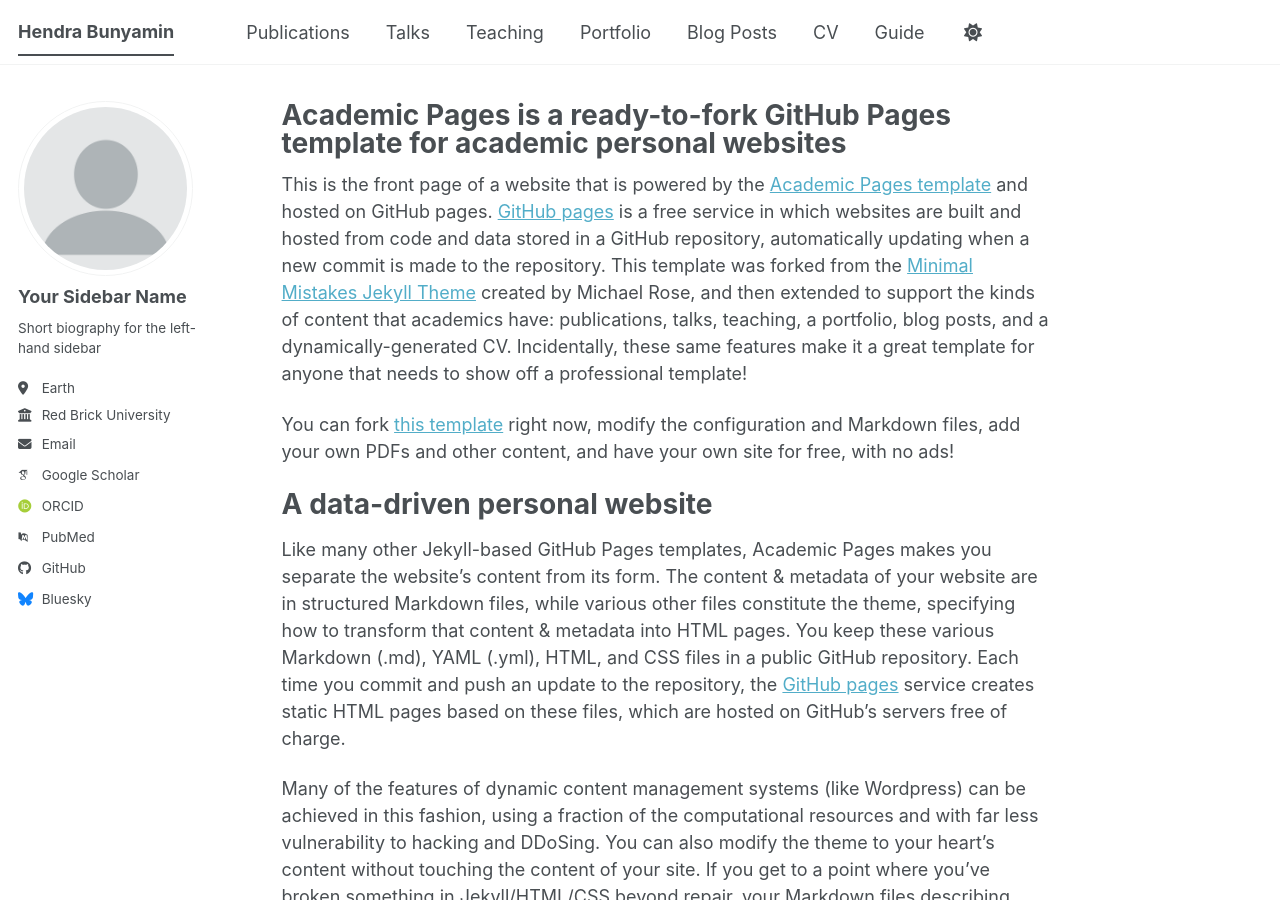
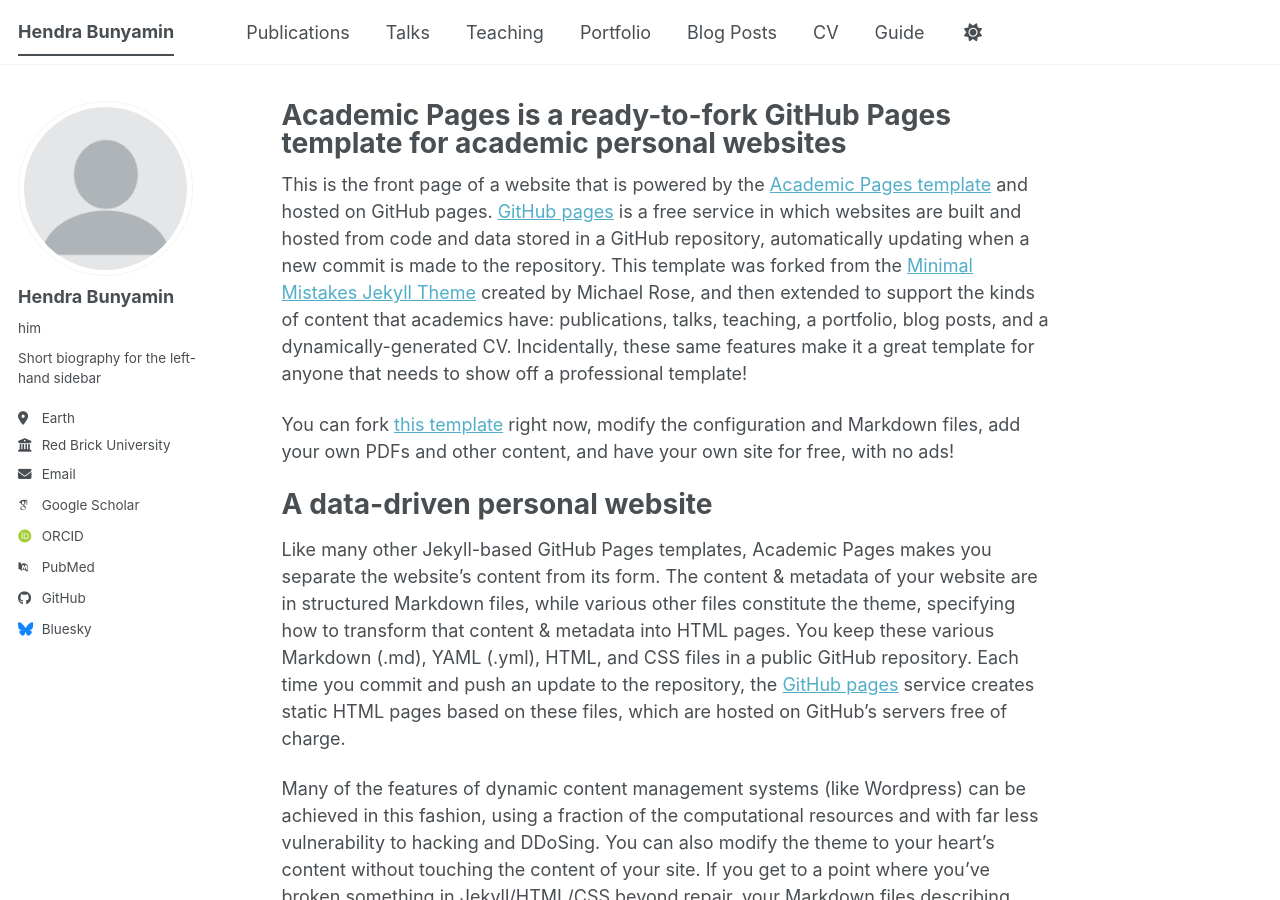
Before and after one commit to hbunyamin/hbunyamin.github.io, a Jekyll site: the page built from _pages/about.md, in a window 1280 px wide and 900 px high. Built offline with Jekyll 4.4.1, drawn with Linux system fonts in a browser that asks for light colours; some web fonts are replaced; a script bundle is joined from its source files by our own code; library files that are not in the unit come from our copies.

Commit message:
Mulai Edit ... dari nama

```diff
--- a/_config.yml
+++ b/_config.yml
@@ -24,8 +24,8 @@
 author:
   # Biographic information
   avatar           : "profile.png"
-  name             : "Your Sidebar Name"
-  pronouns         : # example: "she/her"
+  name             : "Hendra Bunyamin"
+  pronouns         : "him" # example: "she/her"
   bio              : "Short biography for the left-hand sidebar"
   location         : "Earth"
   employer         : "Red Brick University"
```
